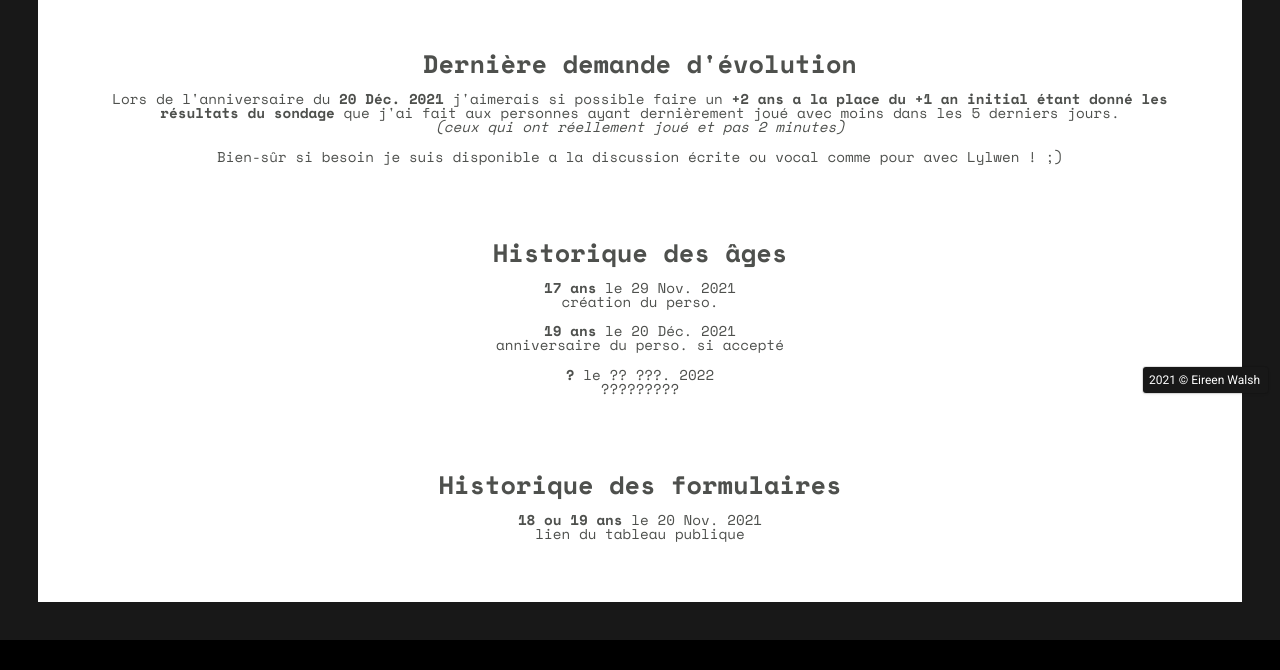
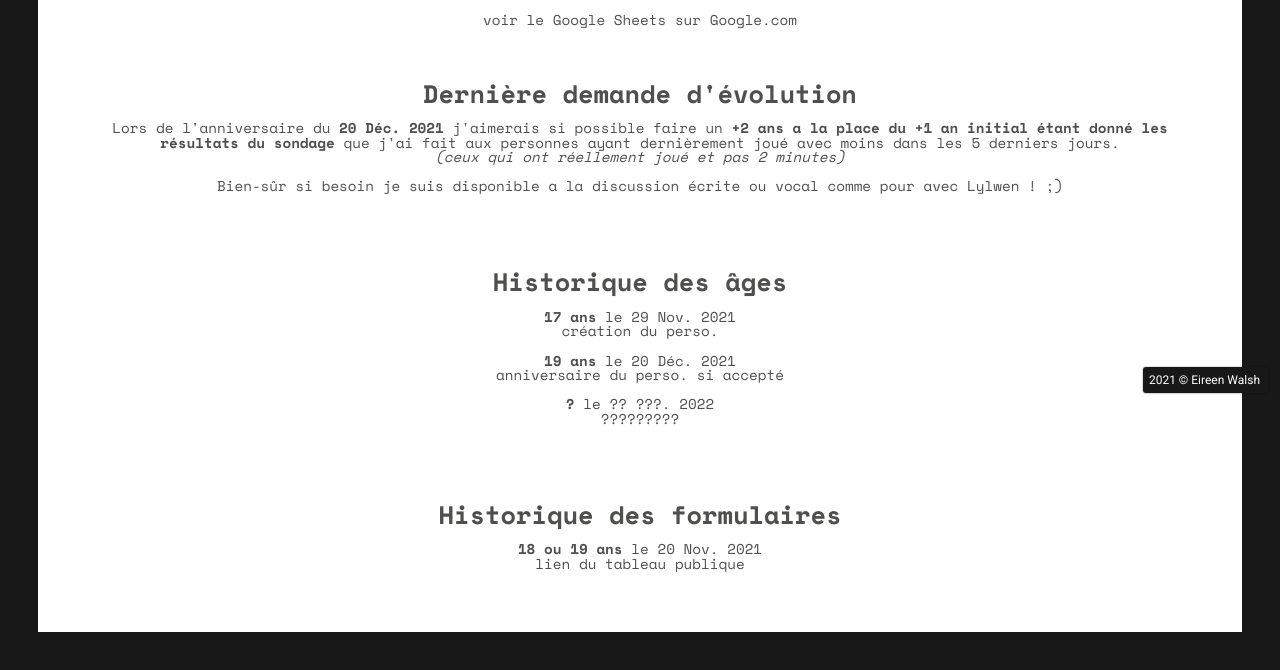
Before and after one commit to ARCHIV3D/sanctuary.01, a Jekyll site: the page built from hrp.age.html, in a window 1280 px wide. Shown: the part 495-1165 px from the top of the page. Built offline with Jekyll 4.4.1, drawn with Linux system fonts in a browser that asks for light colours; before the commit the page ends 1135 px from its top, so only the background shows below that.

Commit message:
Add files via upload

```diff
--- a/hrp.age.html
+++ b/hrp.age.html
@@ -13,6 +13,9 @@ bodyclass: has-animations
     <div class="grid-row">
         <iframe src="{{ site.lastForms }}" width="1200" height="210" frameborder="0"></iframe>
     </div>
+    <p class="small mt1">
+        <a href="https://docs.google.com/spreadsheets/d/1T2djWBqXJ29pT4TP0onz1HFChdi-El8VZobazsuNyBo/edit?usp=sharing" target="_blank" style="text-decoration: none !important; color: #4e504d;">voir le Google Sheets sur Google.com</a>
+    </p>
 </section>
 
 <!-- Last request -->
```
